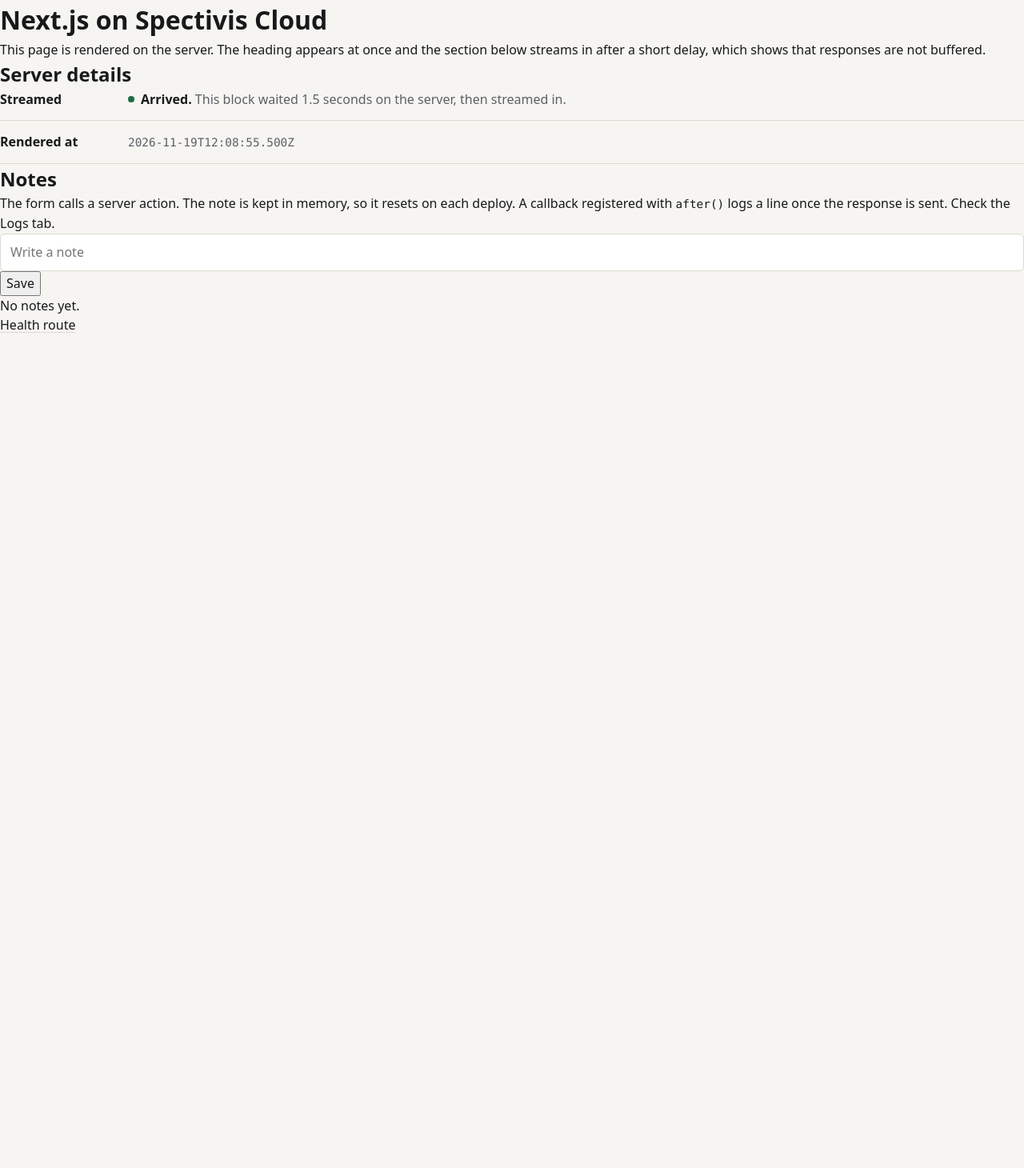
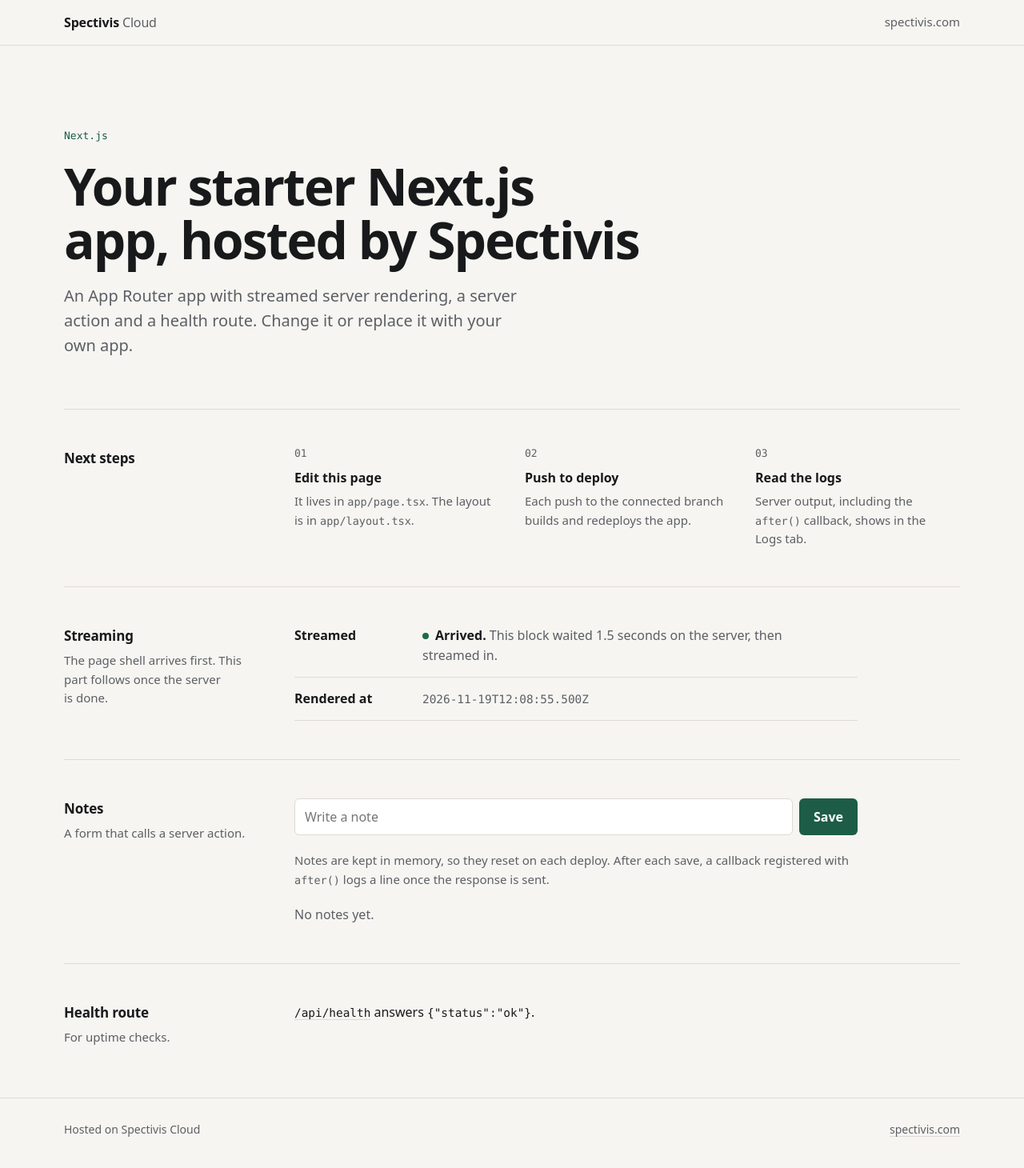
Before and after one commit to Spectivis/cloud-sample-nextjs, a Next.js app: page / in a window 1280 px wide. Shown: the top 1460 px of the page at 80% size. Before the commit the page ends 800 px from the top, so only its background shows below. Built offline with nearby package versions, Linux system fonts and the light colour scheme.

Commit message:
Turn the home page into the starter page

```diff
--- a/app/_components/notes-list.tsx
+++ b/app/_components/notes-list.tsx
@@ -6,14 +6,15 @@ export async function NotesList() {
   const notes = listNotes();
 
   if (notes.length === 0) {
-    return <p>No notes yet.</p>;
+    return <p className="empty">No notes yet.</p>;
   }
 
   return (
-    <ul>
+    <ul className="list">
       {notes.map((note) => (
         <li key={note.id}>
-          {note.text} <small>{note.createdAt}</small>
+          {note.text}
+          <span className="meta">{note.createdAt}</span>
         </li>
       ))}
     </ul>
--- a/app/layout.tsx
+++ b/app/layout.tsx
@@ -8,7 +8,25 @@ export const metadata = {
 export default function RootLayout({ children }: { children: ReactNode }) {
   return (
     <html lang="en">
-      <body>{children}</body>
+      <body>
+        <header className="bar">
+          <div className="wrap">
+            <a className="wordmark" href="https://spectivis.com">
+              Spectivis <span>Cloud</span>
+            </a>
+            <nav>
+              <a href="https://spectivis.com">spectivis.com</a>
+            </nav>
+          </div>
+        </header>
+        {children}
+        <footer className="foot">
+          <div className="wrap">
+            <span>Hosted on Spectivis Cloud</span>
+            <a href="https://spectivis.com">spectivis.com</a>
+          </div>
+        </footer>
+      </body>
     </html>
   );
 }
--- a/app/page.tsx
+++ b/app/page.tsx
@@ -1,39 +1,93 @@
 import { Suspense } from "react";
+import { version as nextVersion } from "next/package.json";
 import { saveNote } from "./actions";
 import { NotesList } from "./_components/notes-list";
 import { ServerInfo } from "./_components/server-info";
 
 export default function Home() {
   return (
-    <main>
-      <h1>Next.js on Spectivis Cloud</h1>
+    <main className="wrap">
+      <section className="intro">
+        <p className="eyebrow">Next.js {nextVersion}</p>
+        <h1>Your starter Next.js app, hosted by Spectivis</h1>
+        <p className="lead">
+          An App Router app with streamed server rendering, a server action and a health route.
+          Change it or replace it with your own app.
+        </p>
+      </section>
+
+      <section className="block">
+        <header>
+          <h2>Next steps</h2>
+        </header>
+        <div className="block-body">
+          <ol className="steps">
+            <li>
+              <h3>Edit this page</h3>
               <p>
-        This page is rendered on the server. The heading appears at once and the section below
-        streams in after a short delay, which shows that responses are not buffered.
+                It lives in <code>app/page.tsx</code>. The layout is in <code>app/layout.tsx</code>.
               </p>
+            </li>
+            <li>
+              <h3>Push to deploy</h3>
+              <p>Each push to the connected branch builds and redeploys the app.</p>
+            </li>
+            <li>
+              <h3>Read the logs</h3>
+              <p>Server output, including the <code>after()</code> callback, shows in the Logs tab.</p>
+            </li>
+          </ol>
+        </div>
+      </section>
 
-      <h2>Server details</h2>
-      <Suspense fallback={<p>Loading server details...</p>}>
+      <section className="block">
+        <header>
+          <h2>Streaming</h2>
+          <p>The page shell arrives first. This part follows once the server is done.</p>
+        </header>
+        <div className="block-body">
+          <Suspense fallback={<p className="state wait">Loading from the server.</p>}>
             <ServerInfo />
           </Suspense>
+        </div>
+      </section>
 
+      <section className="block">
+        <header>
           <h2>Notes</h2>
-      <p>
-        The form calls a server action. The note is kept in memory, so it resets on each deploy. A
-        callback registered with <code>after()</code> logs a line once the response is sent. Check the
-        Logs tab.
+          <p>A form that calls a server action.</p>
+        </header>
+        <div className="block-body">
+          <form className="inline" action={saveNote}>
+            <input name="text" placeholder="Write a note" aria-label="Note" maxLength={200} required />
+            <button className="button" type="submit">
+              Save
+            </button>
+          </form>
+          <p className="note">
+            Notes are kept in memory, so they reset on each deploy. After each save, a callback
+            registered with <code>after()</code> logs a line once the response is sent.
           </p>
-      <form action={saveNote}>
-        <input name="text" placeholder="Write a note" maxLength={200} required />
-        <button type="submit">Save</button>
-      </form>
-      <Suspense fallback={<p>Loading notes...</p>}>
+          <Suspense fallback={<p className="empty">Loading notes.</p>}>
             <NotesList />
           </Suspense>
+        </div>
+      </section>
 
+      <section className="block">
+        <header>
+          <h2>Health route</h2>
+          <p>For uptime checks.</p>
+        </header>
+        <div className="block-body">
           <p>
-        <a href="/api/health">Health route</a>
+            <a href="/api/health">
+              <code>/api/health</code>
+            </a>{" "}
+            answers <code>{'{"status":"ok"}'}</code>.
           </p>
+        </div>
+      </section>
     </main>
   );
 }
```
Lines whose indentation alone changed are shown as unchanged.
